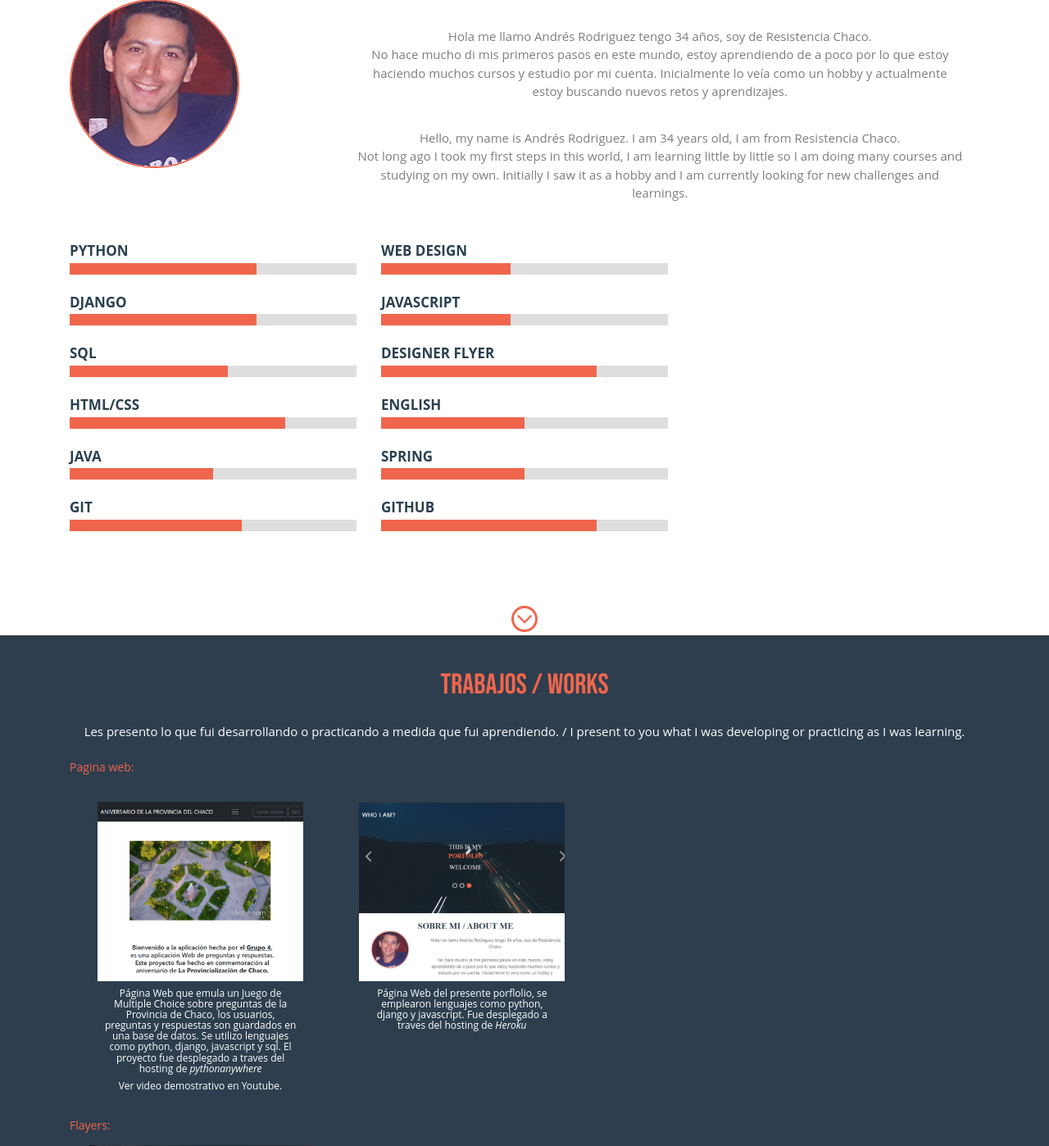
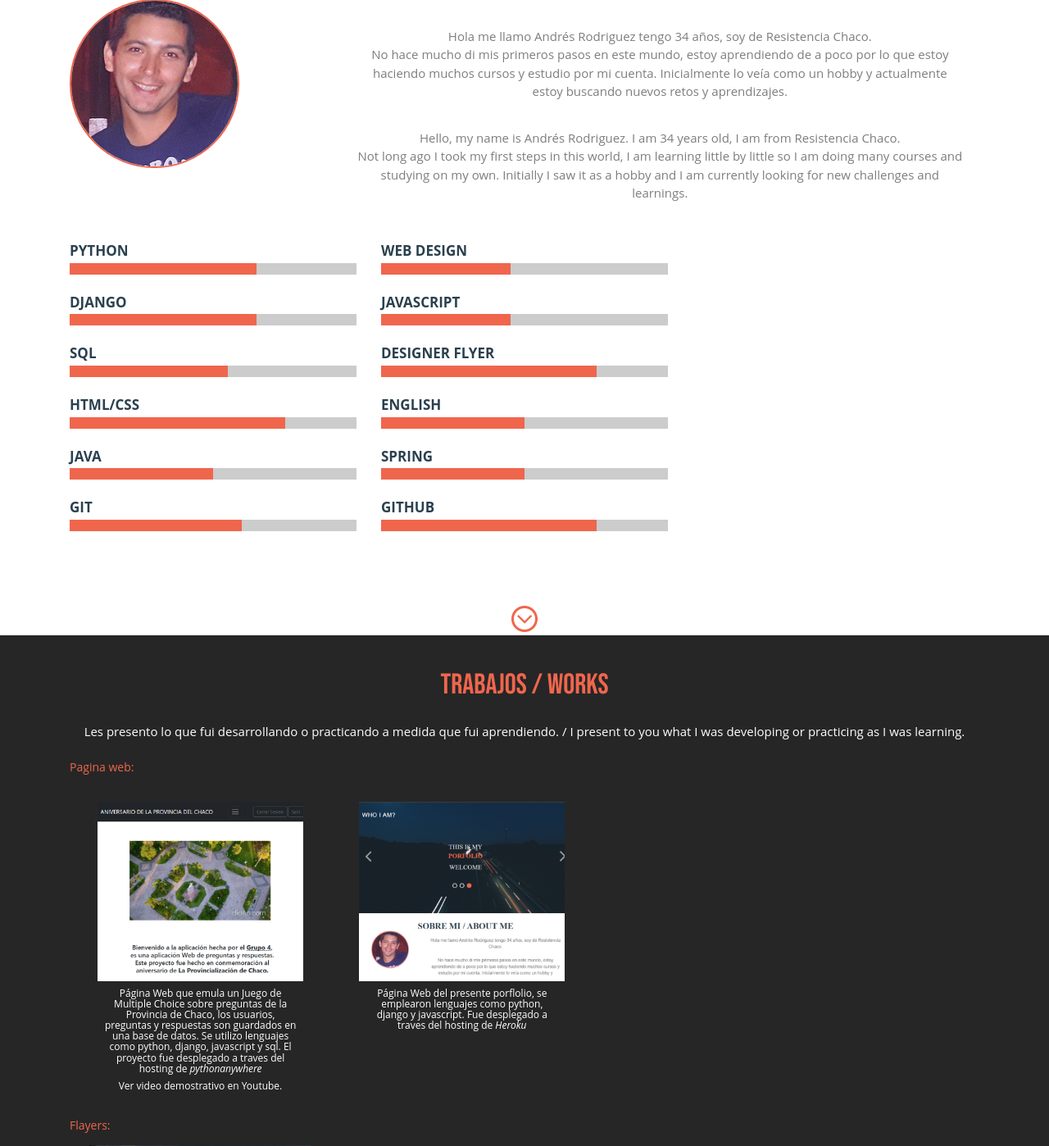
Before and after one commit to AndrRod/Porfolio, a Django app: page / in a window 1280 px wide. Shown: the part 632-2030 px from the top of the page at 82% size. Run offline with Django 3.2, Linux system fonts and the light colour scheme; some libraries are stand-ins or nearby versions.

Commit message:
modifaciones esteticas

```diff
--- a/static/css/style.css
+++ b/static/css/style.css
@@ -251,9 +251,10 @@ ul.wmuSliderPagination {
 }
 .works-section{
 	padding:3em 0;
-	background:#2e3e4e;
-
-}
+	background-color: #262626;
+
+}
+/* background:#2e3e4e; */
 .works-header{
 	text-align: center;
 	width: 85%;
@@ -697,8 +698,10 @@ h2.resp-accordion {
 	width: 100%;
 	margin: 5px 0;
 	height: 14px;
-	background:#dedede;
-}
+	background-color: #cccccc;
+
+}
+/* background:#dedede; */
 .skills > div {
 	height: 100%;
 	display: block;
```
